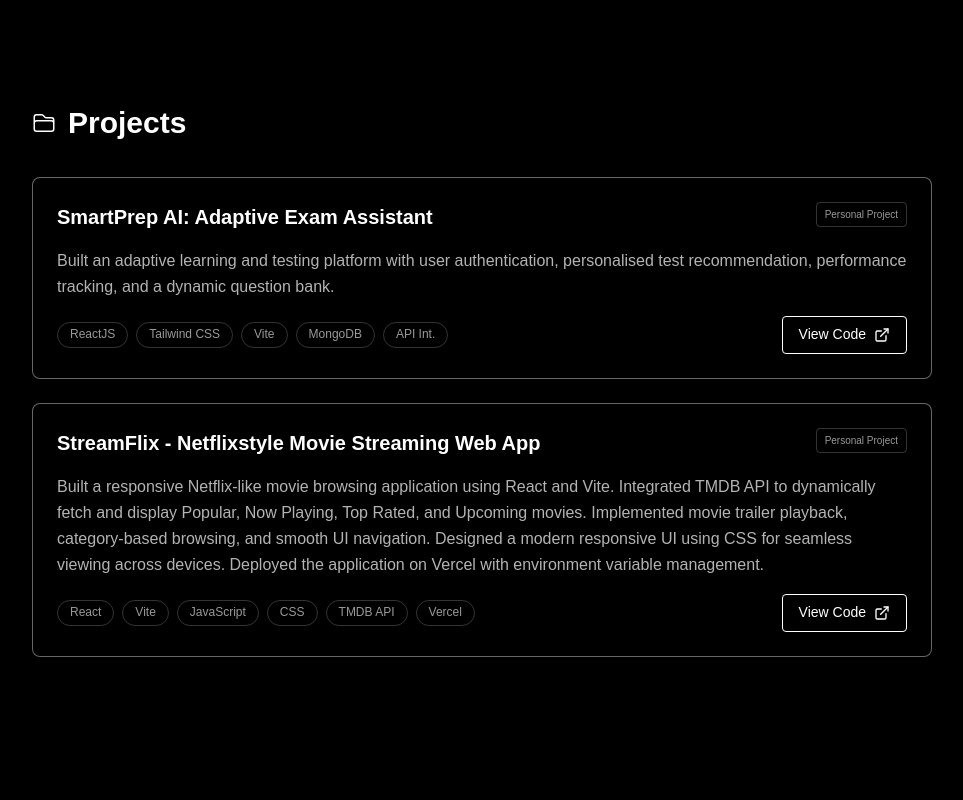
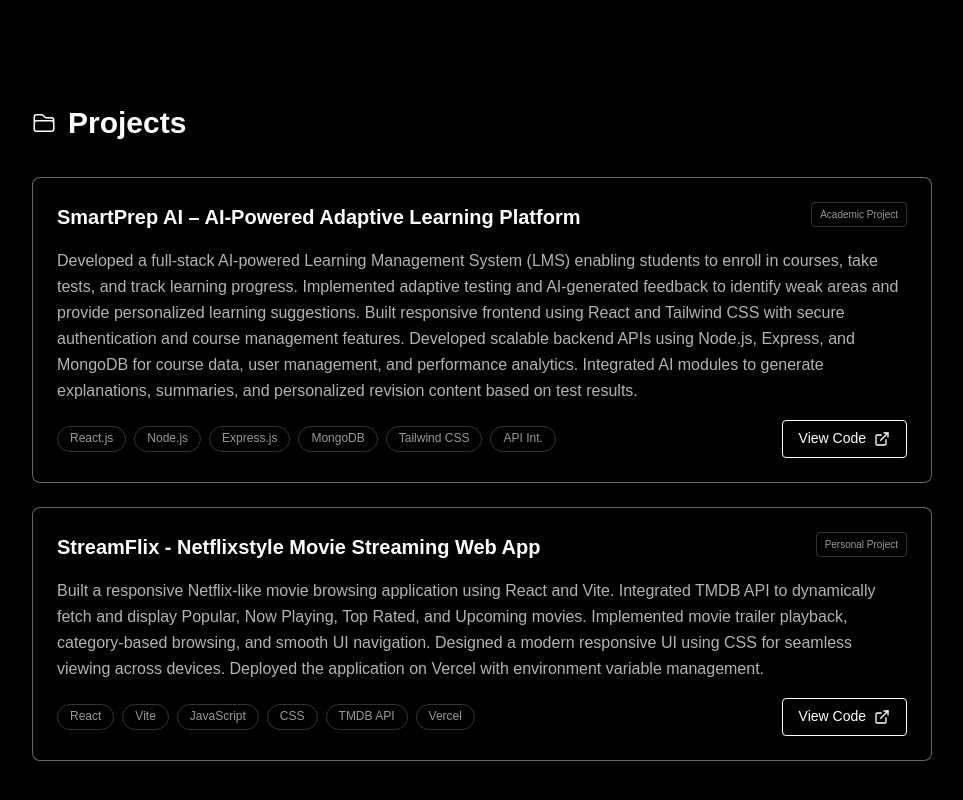
Before and after one commit to rushi-0369/portfolio, a React (Vite) app in the folder frontend/: page / in a window 1280 px wide. Shown: the part 2478-3278 px from the top of the page, without its empty margins (158-1121 px from the left). Built offline with nearby package versions, Linux system fonts and the light colour scheme.

Commit message:
Changed description and added link for project

```diff
--- a/frontend/src/components/Projects.jsx
+++ b/frontend/src/components/Projects.jsx
@@ -29,23 +29,32 @@ const Projects = ({ darkMode, projectsRef }) => {
             <div className="project-card-header">
               <div className="project-title-row">
                 <h3 className="project-title">
-                  SmartPrep AI: Adaptive Exam Assistant
+                  SmartPrep AI – AI-Powered Adaptive Learning Platform
                 </h3>
                 <svg className="star"></svg>
               </div>
-              <span className="featured">Personal Project</span>
+              <span className="featured">Academic Project</span>
             </div>
             <p className="description">
-              Built an adaptive learning and testing platform with user
-              authentication, personalised test recommendation, performance
-              tracking, and a dynamic question bank.
+              Developed a full-stack AI-powered Learning Management System (LMS)
+              enabling students to enroll in courses, take tests, and track
+              learning progress. Implemented adaptive testing and AI-generated
+              feedback to identify weak areas and provide personalized learning
+              suggestions. Built responsive frontend using React and Tailwind
+              CSS with secure authentication and course management features.
+              Developed scalable backend APIs using Node.js, Express, and
+              MongoDB for course data, user management, and performance
+              analytics. Integrated AI modules to generate explanations,
+              summaries, and personalized revision content based on test
+              results.
             </p>
             <div className="project-link">
               <div className="keywords">
-                <span className="keyword">ReactJS</span>
+                <span className="keyword">React.js</span>
+                <span className="keyword">Node.js</span>
+                <span className="keyword">Express.js</span>
+                <span className="keyword">MongoDB</span>
                 <span className="keyword">Tailwind CSS</span>
-                <span className="keyword">Vite</span>
-                <span className="keyword">MongoDB</span>
                 <span className="keyword">API Int.</span>
               </div>
               <a href="" target="_blank" className="link">
@@ -97,7 +106,11 @@ const Projects = ({ darkMode, projectsRef }) => {
                 <span className="keyword">TMDB API</span>
                 <span className="keyword">Vercel</span>
               </div>
-              <a href="https://github.com/rushi-0369/streamflix/" target="_blank" className="link">
+              <a
+                href="https://github.com/rushi-0369/streamflix/"
+                target="_blank"
+                className="link"
+              >
                 <span className="view-code">View Code</span>
                 <svg
                   xmlns="http://www.w3.org/2000/svg"
```
